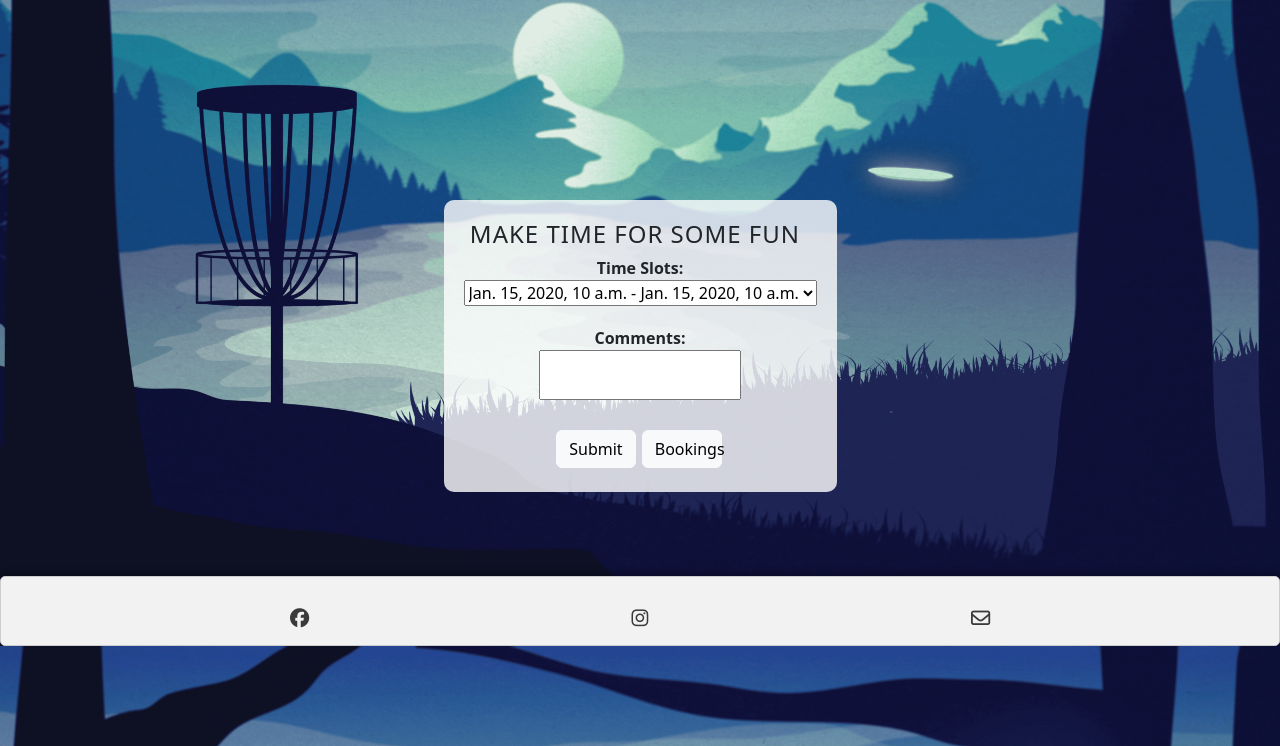
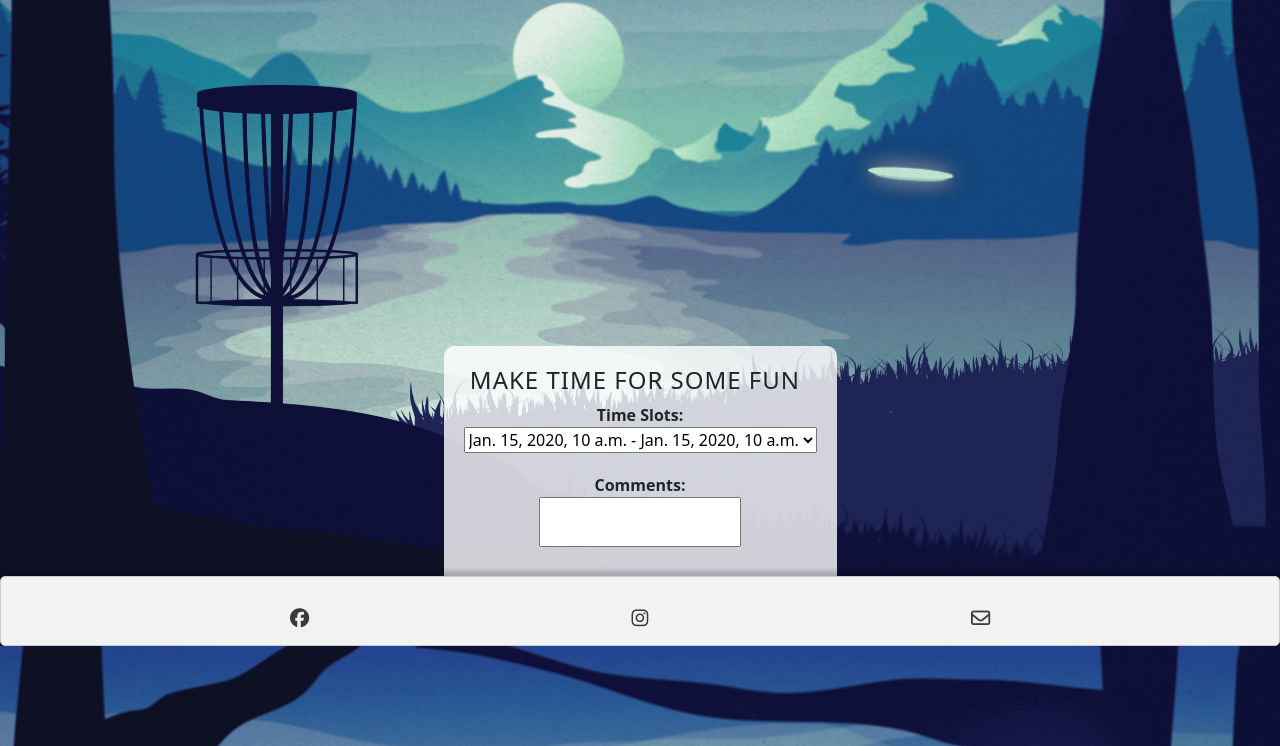
Before and after one commit to Storkfrasse/Discgolfpp4, a Django app: page /time-slots/ in a window 1280 px wide. Shown: the part 154-900 px from the top of the page. Run offline with Django 4.2, Linux system fonts and the light colour scheme; tables that the repository leaves empty hold one stand-in row (values such as "Sample post"); some libraries are stand-ins or nearby versions.

Commit message:
changed pos of box

```diff
--- a/static/css/style.css
+++ b/static/css/style.css
@@ -290,6 +290,8 @@ figure {
     padding: 20px;
     border-radius: 10px;
     text-align: center;
+    position: fixed;
+    top: 500px;
 }
 
 /* Change the comment box */
@@ -345,6 +347,7 @@ main {
     justify-content: center;
     align-items: center;
     height: 100vh;
+
 }
 
 .booking-info-box {
```
